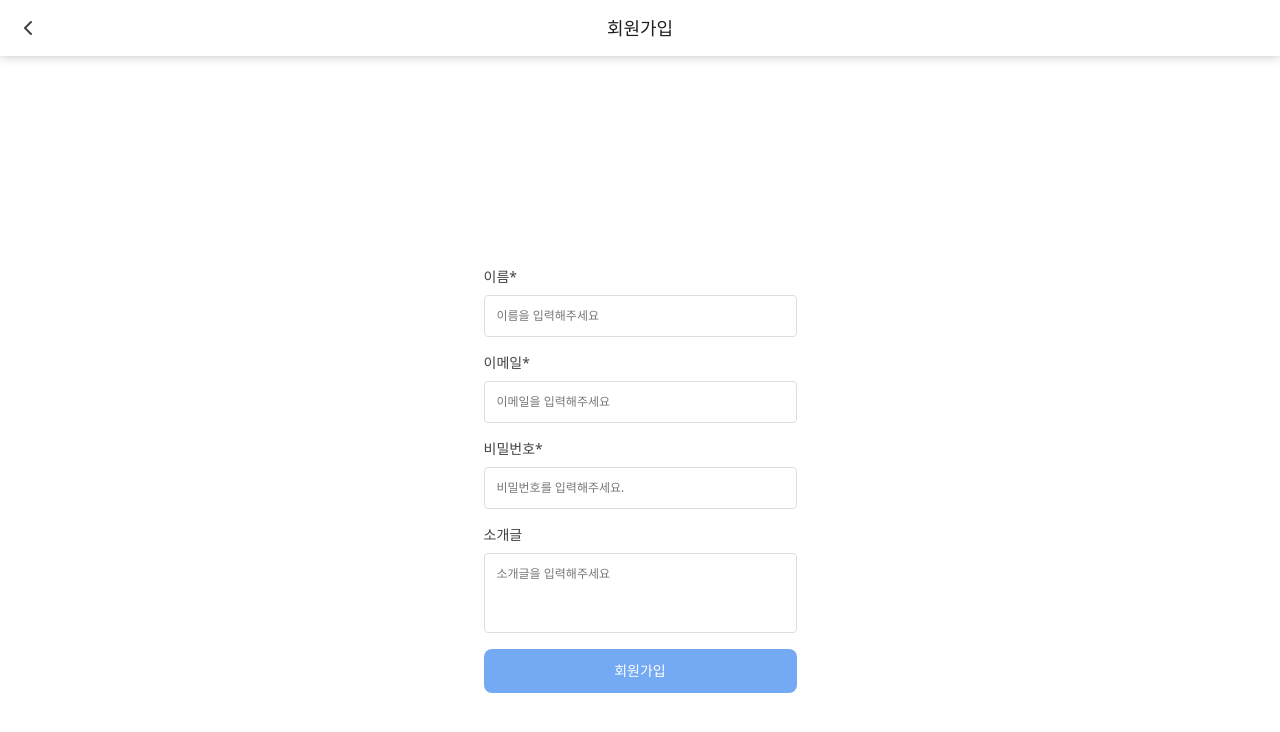
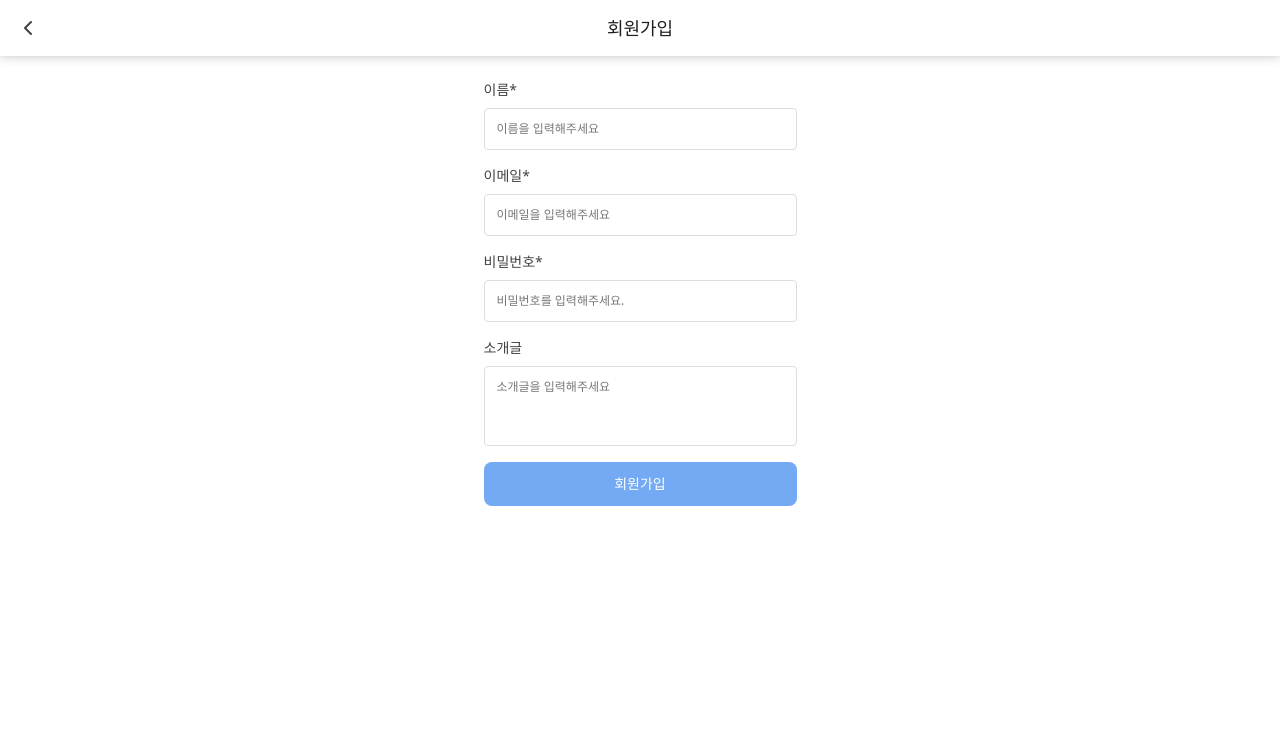
Before and after one commit to FRONTENDBOOTCAMP-14th/Final-project-team7, a Next.js app: page /sign-in/sign-up in a window 1280 px wide. Shown: the top 732 px of the page. Built offline with nearby package versions, Linux system fonts and the light colour scheme; no server answers.

Commit message:
Style : 상세 페이지 헤더 추가로 기존 회원가입 스타일 수정

```diff
--- a/src/app/sign-in/sign-up/page.tsx
+++ b/src/app/sign-in/sign-up/page.tsx
@@ -2,7 +2,7 @@
 
 export default function SignUpPage() {
   return (
-    <div className="flex justify-center items-center min-h-screen">
+    <div className="flex justify-center items-center">
       <SignUpClient />
     </div>
   )
```
